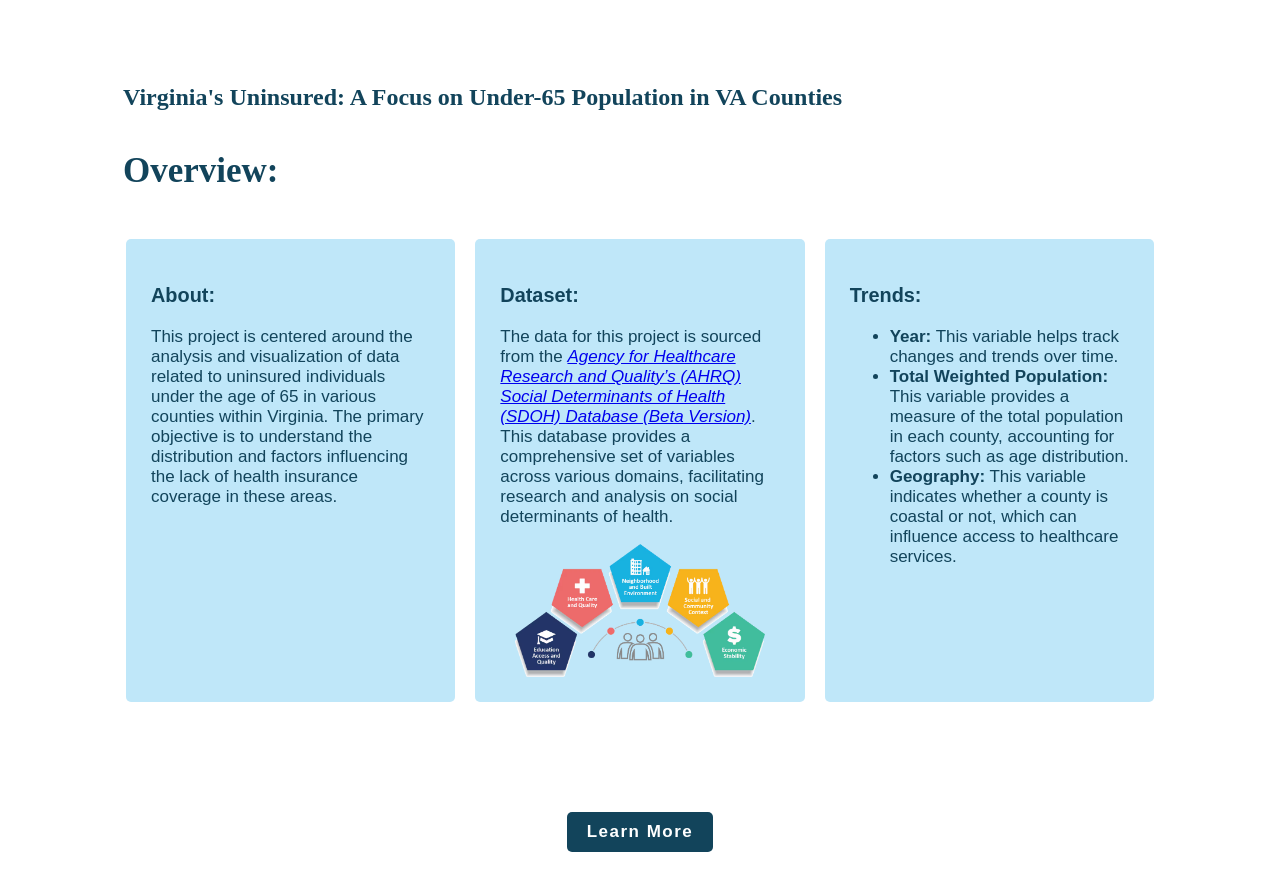
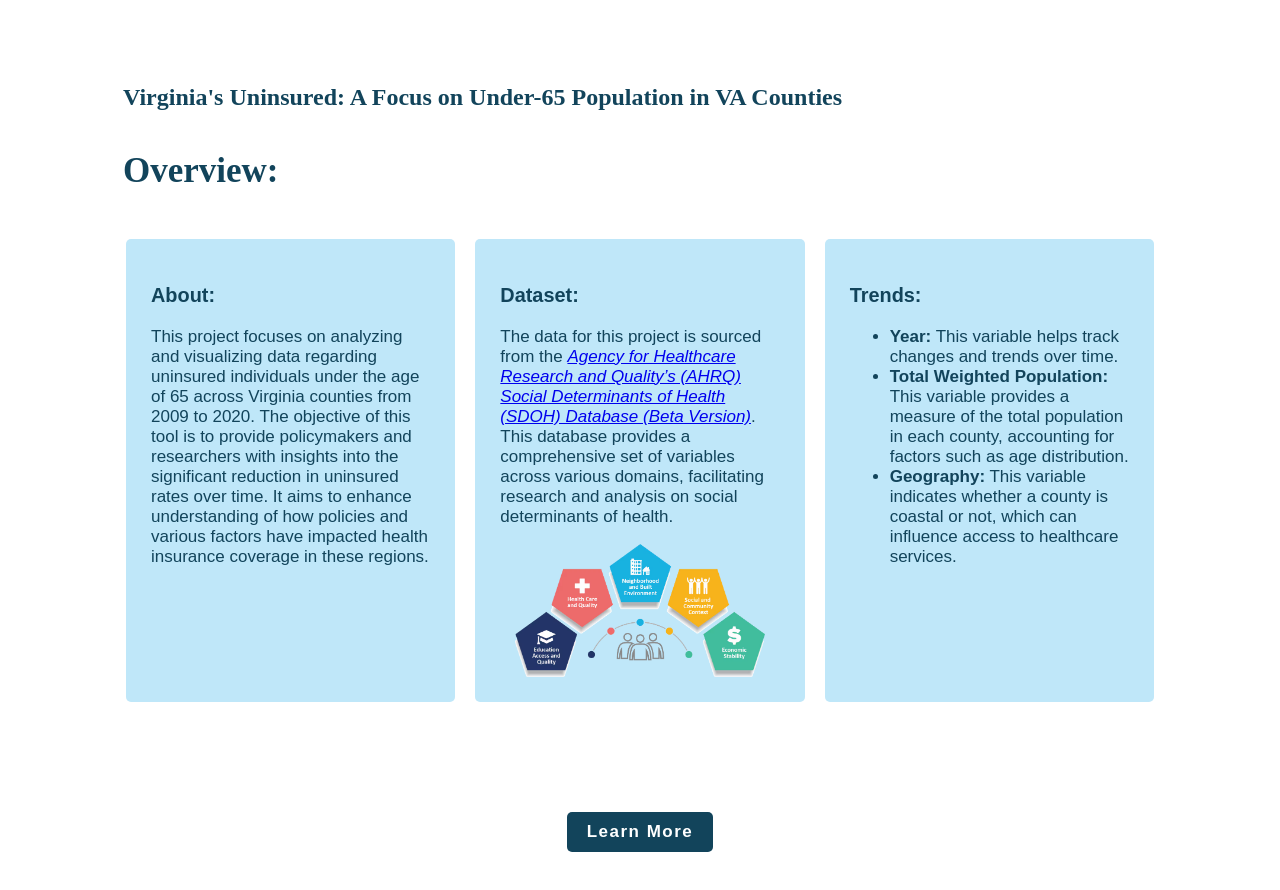
Before and after one commit to mathematica-mpr/design-d3-training, an Angular app in the folder capstone-project/cindy-dong/: page / in a window 1280 px wide. Shown: the top 890 px of the page. Built offline with nearby package versions, Linux system fonts and the light colour scheme.

Commit message:
Touch ups

```diff
--- a/capstone-project/cindy-dong/src/app/bar-graph/bar-graph.component.ts
+++ b/capstone-project/cindy-dong/src/app/bar-graph/bar-graph.component.ts
@@ -54,9 +54,8 @@ export class BarGraphComponent implements OnInit {
             option.text = year;
             selectYear.appendChild(option);
         });
-        selectYear.value = '2020'; // Set the default year to 2020
+        selectYear.value = '2020';
 
-        // Add an event listener to update the chart when the year is changed
         selectYear.addEventListener('change', () => {
             const selectedYear = selectYear.value;
             this.createChart(selectedYear, this.currentSortOrder);
@@ -64,7 +63,7 @@ export class BarGraphComponent implements OnInit {
     }
 
     sortData(order: 'asc' | 'desc') {
-        this.currentSortOrder = order;  // Store the current sort order
+        this.currentSortOrder = order;
         const selectedYear = (document.getElementById('select-year') as HTMLSelectElement).value || '2020';
 
         this.geographyData.sort((a, b) => {
@@ -79,14 +78,12 @@ export class BarGraphComponent implements OnInit {
     resetChart() {
         const selectedYear = (document.getElementById('select-year') as HTMLSelectElement).value || '2020';
 
-        // Reset the sorting order by County name
         this.geographyData.sort((a, b) => {
             const countyA = a.COUNTY.replace(' County', '');
             const countyB = b.COUNTY.replace(' County', '');
             return countyA.localeCompare(countyB);
         });
 
-        // Clear the radio button selection and the sort order
         this.currentSortOrder = null;
         const radioButtons = document.querySelectorAll('input[type="radio"]');
         radioButtons.forEach((radioButton) => {
@@ -191,7 +188,7 @@ export class BarGraphComponent implements OnInit {
             .attr('y', -2)
             .attr('text-anchor', 'middle')
             .style('font-size', '16px')
-            .text(`Percent of Population Uninsured in VA Counties (${selectedYear}) by Coastal Zone`);
+            .text(`Percent of population uninsured in VA counties (${selectedYear}) by coastal zone`);
 
         const legend = svg.append('g')
             .attr('transform', `translate(${width - 100}, 0)`);
--- a/capstone-project/cindy-dong/src/app/home/home.component.html
+++ b/capstone-project/cindy-dong/src/app/home/home.component.html
@@ -5,9 +5,11 @@
         <div class="box">
             <h3>About:</h3>
             <p>
-                This project is centered around the analysis and visualization of data related to uninsured individuals
-                under the age of 65 in various counties within Virginia. The primary objective is to understand the
-                distribution and factors influencing the lack of health insurance coverage in these areas.
+                This project focuses on analyzing and visualizing data regarding uninsured individuals under the age of
+                65 across Virginia counties from 2009 to 2020. The objective of this tool is to provide policymakers and
+                researchers with insights into the significant reduction in uninsured rates over time. It aims to
+                enhance understanding of how policies and various factors have impacted health insurance coverage in
+                these regions.
             </p>
         </div>
         <div class="box">
--- a/capstone-project/cindy-dong/src/app/line-chart/line-chart.component.html
+++ b/capstone-project/cindy-dong/src/app/line-chart/line-chart.component.html
@@ -6,6 +6,7 @@
             href="https://fonts.googleapis.com/css2?family=Material+Symbols+Outlined:opsz,wght,FILL,GRAD@20..48,100..700,0..1,-50..200"
         />
     </header>
+    <p style="padding-inline: 110px;">Select the tabs below to explore the data</p>
     <div id="selection">
         <button type="button" class="active">Year</button>
         <button type="button" (click)="navigateToSecondViz()">Population</button>
--- a/capstone-project/cindy-dong/src/app/line-chart/line-chart.component.ts
+++ b/capstone-project/cindy-dong/src/app/line-chart/line-chart.component.ts
@@ -175,7 +175,7 @@ export class LineChartComponent implements OnInit {
             .attr('y', -2)
             .attr('text-anchor', 'middle')
             .style('font-size', '16px')
-            .text('Percent of population Uninsured from 2009-2020 in VA Counties');
+            .text('Percent of population uninsured from 2009-2020 in VA counties');
 
         d3.select('#legend').selectAll('*').remove();
 
--- a/capstone-project/cindy-dong/src/app/scatterplot/scatterplot.component.ts
+++ b/capstone-project/cindy-dong/src/app/scatterplot/scatterplot.component.ts
@@ -171,7 +171,7 @@ export class ScatterplotComponent implements OnInit {
             .attr('y', -2)
             .attr('text-anchor', 'middle')
             .style('font-size', '16px')
-            .text('Percent of population Uninsured by Total Weighted Population in VA Counties');
+            .text('Percent of population uninsured by total weighted population in VA counties');
 
         const legend = d3
             .select('#legend')
```
